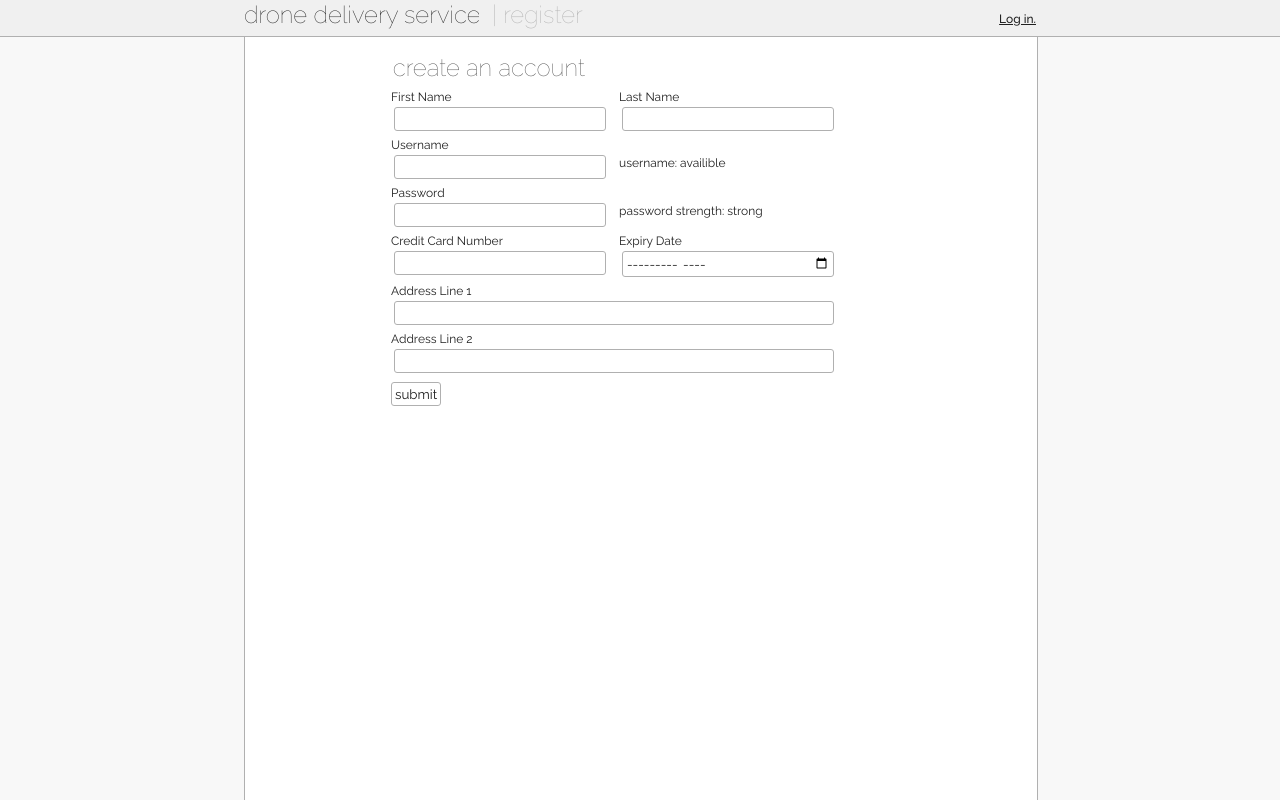
After one commit to cusmith/dronedelivery, a Django app: template app/templates/app/register.html in a window 1280 px wide. The commit adds this page. Run offline with Django 3.2, Linux system fonts and the light colour scheme; the template is opened without the code that fills it, so the values that code supplies are empty; some libraries are stand-ins or nearby versions.

Commit message:
Add registration mockup

```diff
--- a/app/templates/app/app-base.html
+++ b/app/templates/app/app-base.html
@@ -63,7 +63,9 @@
 	<div id='main'>
 		<div id='content-container'>
 			<div id='content'>
-				{% block content %}{% endblock %}
+				<div id='content-inner'>
+					{% block content %}{% endblock %}
+				</div>
 			</div>
 		</div>
 		<div id='center-column'>
--- a/app/templates/app/app.css
+++ b/app/templates/app/app.css
@@ -25,6 +25,16 @@ a:link, a:visited {
   font-size: 75%;
   font-weight: 400; }
 
+.rounded-box, .input-box, .registration-input {
+  margin: 3px;
+  padding: 3px;
+  border: 1px solid #b0b0b0;
+  border-radius: 3px;
+  background-color: #ffffff; }
+
+.input-box:focus, .registration-input:focus {
+  box-shadow: 0px 0px 2px #b0b0b0; }
+
 body {
   margin: 0px;
   background-color: #f8f8f8; }
@@ -39,11 +49,12 @@ body {
   border-bottom: 1px solid #b0b0b0; }
 
 #title-bar-content {
-  max-width: 800px;
+  max-width: 66rem;
   margin-left: auto;
   margin-right: auto;
   padding-left: 1em;
-  padding-right: 1em; }
+  padding-right: 1em;
+  max-height: 3rem; }
 
 #title {
   float: left; }
@@ -57,7 +68,7 @@ body {
   width: auto; }
 
 #session-status-box {
-  padding: 1em;
+  padding-top: 1rem;
   float: right; }
 
 #main {
@@ -66,16 +77,16 @@ body {
 #center-column {
   position: fixed;
   z-index: -1;
-  width: 800px;
+  width: 66rem;
   top: 0px;
-  left: calc((100% -  800px ) / 2);
+  left: calc((100% -  66rem ) / 2);
   height: 100vh;
   background-color: #ffffff;
   border-left: 1px solid #b0b0b0;
   border-right: 1px solid #b0b0b0; }
 
 #content-container {
-  max-width: 800px;
+  max-width: 66rem;
   margin-left: auto;
   margin-right: auto; }
 
@@ -83,12 +94,10 @@ body {
   position: relative;
   padding: 1em; }
 
-.rounded-box, .input-box {
-  margin: 3px;
-  padding: 3px;
-  border: 1px solid #b0b0b0;
-  border-radius: 3px;
-  background-color: #ffffff; }
+#content-inner {
+  max-width: 42rem;
+  margin-left: auto;
+  margin-right: auto; }
 
 #login-container {
   position: fixed;
@@ -99,7 +108,20 @@ body {
   width: 200px;
   text-align: center; }
 
-.input-box:focus {
-  box-shadow: 0px 0px 2px #b0b0b0; }
+.registration-item, .registration-item-half {
+  float: left;
+  min-height: 3rem;
+  width: 100%;
+  max-width: 38rem;
+  min-width: 19rem; }
+
+.registration-item-half {
+  max-width: 19rem; }
+
+.registration-input {
+  width: calc(100% -  2rem ); }
+
+.registration-item-desc {
+  padding-top: 1.5rem; }
 
 /*# sourceMappingURL=app.css.map */
--- a/app/templates/app/app.sass
+++ b/app/templates/app/app.sass
@@ -1,3 +1,6 @@
+///////////////////////////////////////////////////////////////////////////////
+//// General Site Rules ///////////////////////////////////////////////////////
+///////////////////////////////////////////////////////////////////////////////
 
 $primary-font:			'Raleway', sans-serif
 $primary-font-size:		75%
@@ -12,9 +15,6 @@ $content-area-color:	#ffffff
 $dark-text-color:		#202020
 $medium-text-color:		#505050
 $light-text-color:		#b0b0b0
-
-$title-bar-height:		3rem
-$content-max-width:		800px
 
 =centered-box($width)
 	max-width: $width
@@ -51,6 +51,28 @@ a:link, a:visited
 	font-size: $primary-font-size
 	font-weight: $primary-font-weight
 
+.rounded-box
+	margin: 3px
+	padding: 3px
+	border: 1px solid $light-text-color
+	border-radius: 3px
+	background-color: $content-area-color
+
+.input-box
+	@extend .rounded-box
+
+.input-box:focus
+	box-shadow: 0px 0px 2px $light-text-color
+
+///////////////////////////////////////////////////////////////////////////////
+//// App Base Rules ///////////////////////////////////////////////////////////
+///////////////////////////////////////////////////////////////////////////////
+
+$title-bar-height:		3rem
+$content-max-width:		66rem
+$content-inner-width:	42rem
+$content-padding:		1em
+
 body
 	margin: 0px
 	background-color: $background-color
@@ -69,6 +91,7 @@ body
 	+centered-box($content-max-width)
 	padding-left: 1em
 	padding-right: 1em
+	max-height: $title-bar-height
 
 #title
 	float: left
@@ -86,7 +109,7 @@ body
 	@extend .title-segment
 
 #session-status-box
-	padding: 1em
+	padding-top: ($title-bar-height - 1rem) / 2
 	float: right
 
 #main
@@ -103,21 +126,19 @@ body
 	border-left: 1px solid $light-text-color
 	border-right: 1px solid $light-text-color
 
-$content-padding: 1em
-
 #content-container
 	+centered-box($content-max-width)
 
 #content
 	position: relative
-	padding: 1em
+	padding: $content-padding
 
-.rounded-box
-	margin: 3px
-	padding: 3px
-	border: 1px solid $light-text-color
-	border-radius: 3px
-	background-color: $content-area-color
+#content-inner
+	+centered-box($content-inner-width)
+
+///////////////////////////////////////////////////////////////////////////////
+//// Login Page Rules /////////////////////////////////////////////////////////
+///////////////////////////////////////////////////////////////////////////////
 
 #login-container
 	position: fixed
@@ -128,10 +149,27 @@ $content-padding: 1em
 	width: 200px
 	text-align: center
 
+///////////////////////////////////////////////////////////////////////////////
+//// Registration Page Rules //////////////////////////////////////////////////
+///////////////////////////////////////////////////////////////////////////////
 
-.input-box
-	@extend .rounded-box
+$register-item-margin:	0.5rem
+$register-item-width:	$content-inner-width - ($register-item-margin * 8)
 
+.registration-item
+	float: left
+	min-height: 3rem
+	width: 100%
+	max-width: $register-item-width
+	min-width: $register-item-width / 2
 
-.input-box:focus
-	box-shadow: 0px 0px 2px $light-text-color
+.registration-item-half
+	@extend .registration-item
+	max-width: $register-item-width / 2
+
+.registration-input
+	@extend .input-box
+	width: unquote("calc(100% - ")$register-item-margin*4 unquote(")")
+
+.registration-item-desc
+	padding-top: 1.5rem
--- /dev/null
+++ b/app/templates/app/register.html
@@ -0,0 +1,75 @@
+{% extends "app/app-base.html" %}
+
+{% block title %}create an account{% endblock %}
+{% block short_title %}register{% endblock %}
+
+{% block content %}
+
+	<h1>create an account</h1>
+
+	<div>
+		<form method='post'>{% csrf_token %}
+		<table>
+		<tr><td>
+			<div class='registration-item-half'>
+				First Name
+				<input id='firstname-box' class='registration-input' type='text' name='firstname'>
+				<span class='registration-issues'></span>
+			</div>
+			<div class='registration-item-half'>
+				Last Name
+				<input id='lastname-box' class='registration-input' type='text' name='lastname'>
+				<span class='registration-issues'></span>
+			</div>
+		</td></tr>
+		<tr><td>
+			<div class='registration-item-half'>
+				Username
+				<input id='username-box' class='registration-input' type='text' name='username'>
+			</div>
+			<div class='registration-item-half'>
+				<div class='registration-item-desc'>
+					username: availible
+				</div>
+			</div>
+		</td></tr>
+		<tr><td>
+			<div class='registration-item-half'>
+				Password
+				<input id='password-box' class='registration-input' type='password' name='password'>
+			</div>
+			<div class='registration-item-half'>
+				<div class='registration-item-desc'>
+					password strength: strong
+				</div>
+			</div>
+		</td></tr>
+		<tr><td>
+			<div class='registration-item-half'>
+				Credit Card Number
+				<input id='ccn-box' class='registration-input' type='text' name='ccn'>
+			</div>
+			<div class='registration-item-half'>
+				Expiry Date
+				<input id='ccn-exp-box' class='registration-input' type='month' placeholder='mm/yyyy' name='ccn-exp'>
+			</div>
+		</td></tr>
+		<tr><td>
+			<div class='registration-item'>
+				Address Line 1
+				<input id='address1-box' class='registration-input' type='text' name='address1'>
+			</div>
+		</td></tr>
+		<tr><td>
+			<div class='registration-item'>
+				Address Line 2
+				<input id='address2-box' class='registration-input' type='text' name='address2'>
+			</div>
+		</td></tr>
+		</table>
+		<input id='submit-button' class='input-box' type="submit" name='submit' value='submit'>
+		</form>
+	</div>
+
+
+{% endblock %}
--- a/app/urls.py
+++ b/app/urls.py
@@ -5,6 +5,7 @@ from . import views
 urlpatterns = [
     url(r'^$', views.index, name='index'),
     url(r'^login$', views.login, name='login'),
+    url(r'^register$', views.register, name='register'),
     url(r'^app\.css$', views.css, name='css'),
     url(r'.*', views.error404, name='error404'),
 ]
```
Also changed, not shown: app/views.py (+11 -0 lines).
